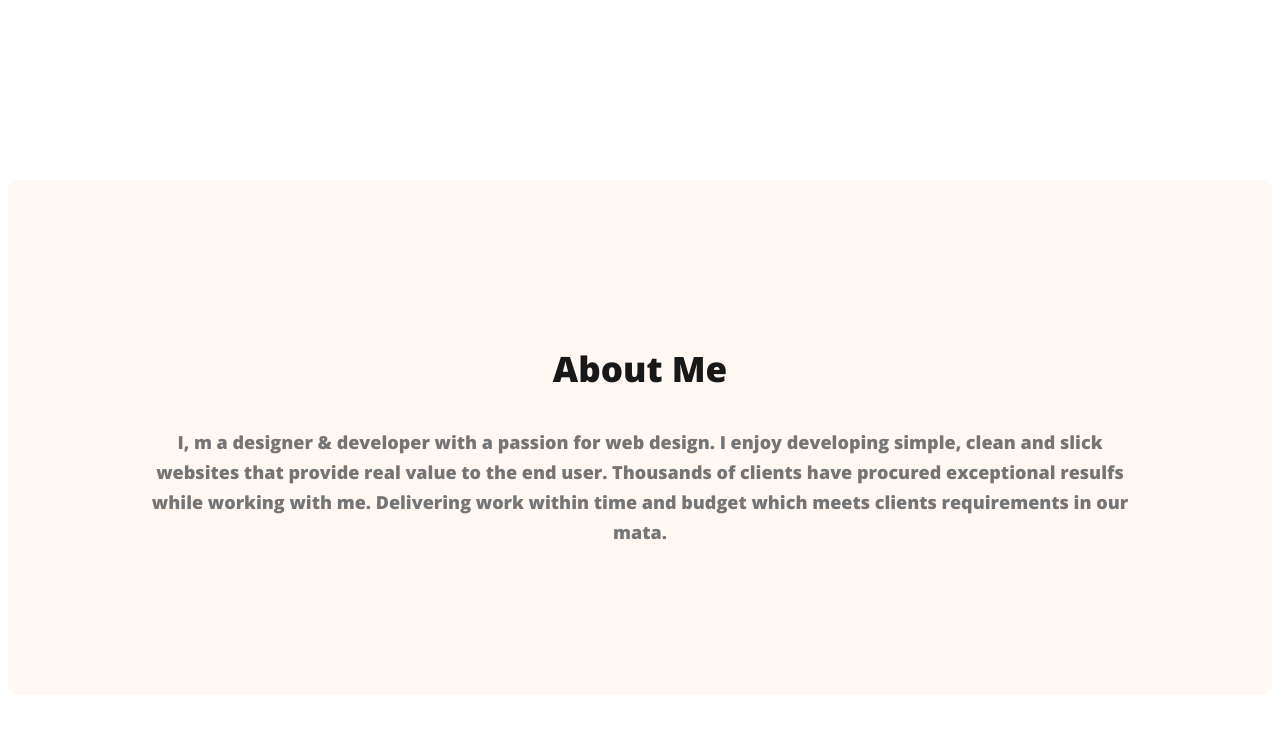
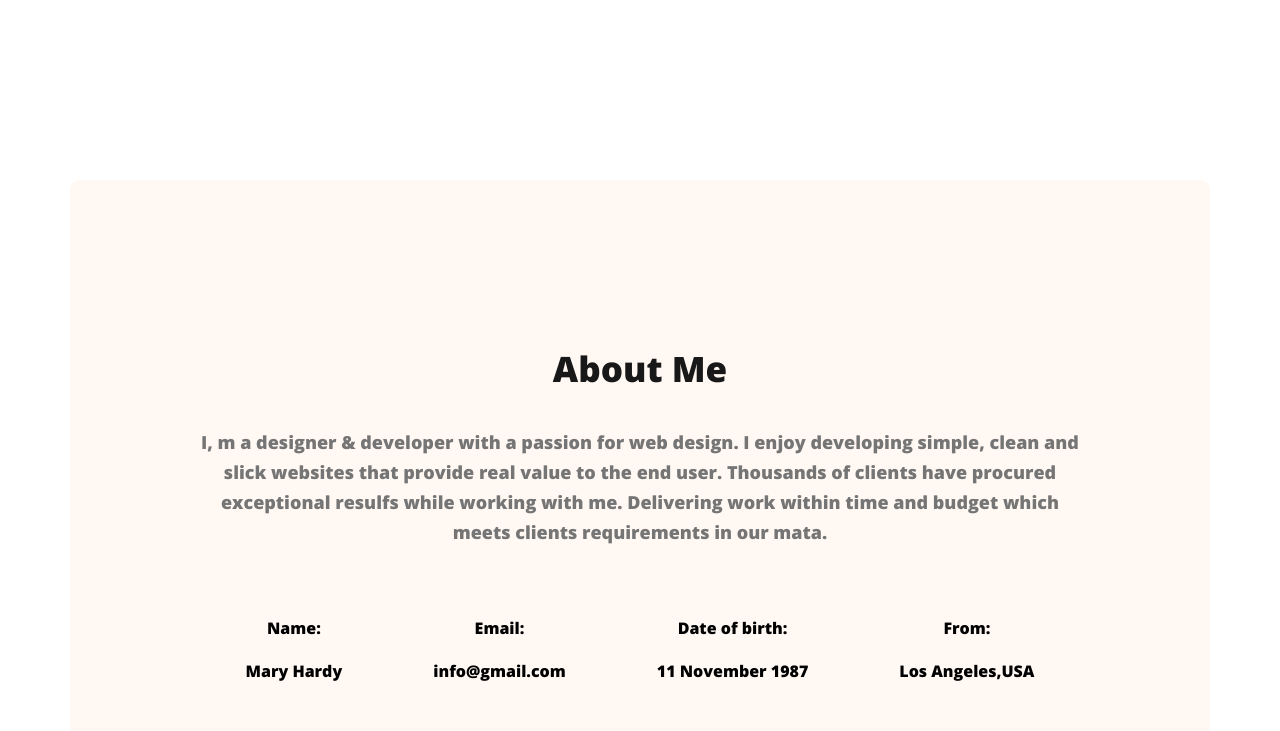
Before and after one commit to mahfoz01/webdeveloper-protfolio-sample, a plain HTML site: page index.html in a window 1280 px wide. Shown: the part 772-1503 px from the top of the page. Drawn offline with nearby package versions, Linux system fonts and the light colour scheme.

Commit message:
added about information

```diff
--- a/index.html
+++ b/index.html
@@ -46,6 +46,33 @@
 
             <p class="section-description">I, m a designer & developer with a passion for web design. I enjoy developing simple, clean and slick websites that provide real value to the end user. Thousands of clients have procured exceptional resulfs while working with me. Delivering work within time and budget which meets clients requirements in our mata.</p>
 
+            <div class="about-info-container">
+
+                <!-- .about-info*4>h4.info-title+p.info-description -->
+
+                <div class="about-info">
+                    <h4 class="info-title">Name:</h4>
+                    <p class="info-description">Mary Hardy</p>
+                </div>
+
+                <div class="about-info">
+                    <h4 class="info-title">Email:</h4>
+                    <p class="info-description">info@gmail.com</p>
+                </div>
+
+                <div class="about-info">
+                    <h4 class="info-title">Date of birth:</h4>
+                    <p class="info-description">11 November 1987</p>
+                </div>
+
+                <div class="about-info">
+                    <h4 class="info-title">From:</h4>
+                    <p class="info-description">Los Angeles,USA</p>
+
+                </div>
+
+            </div>
+
         </section>
     </main>
     <footer></footer>
--- a/styles/portfolio.css
+++ b/styles/portfolio.css
@@ -110,6 +110,10 @@ nav a {
 }
 
 /*main section styles*/
+main{
+    max-width: 1140px;
+    margin: 0px auto;
+}
 
 /*about section styles*/
 .about {
@@ -118,3 +122,13 @@ nav a {
     background: #FFF8F3;
     margin: 180px 0px;
 }
+
+.about-info-container{
+    display: flex;
+    justify-content: space-around;
+}
+
+.about-info{
+    text-align: center;
+    margin: 30px 30px;
+}
```
